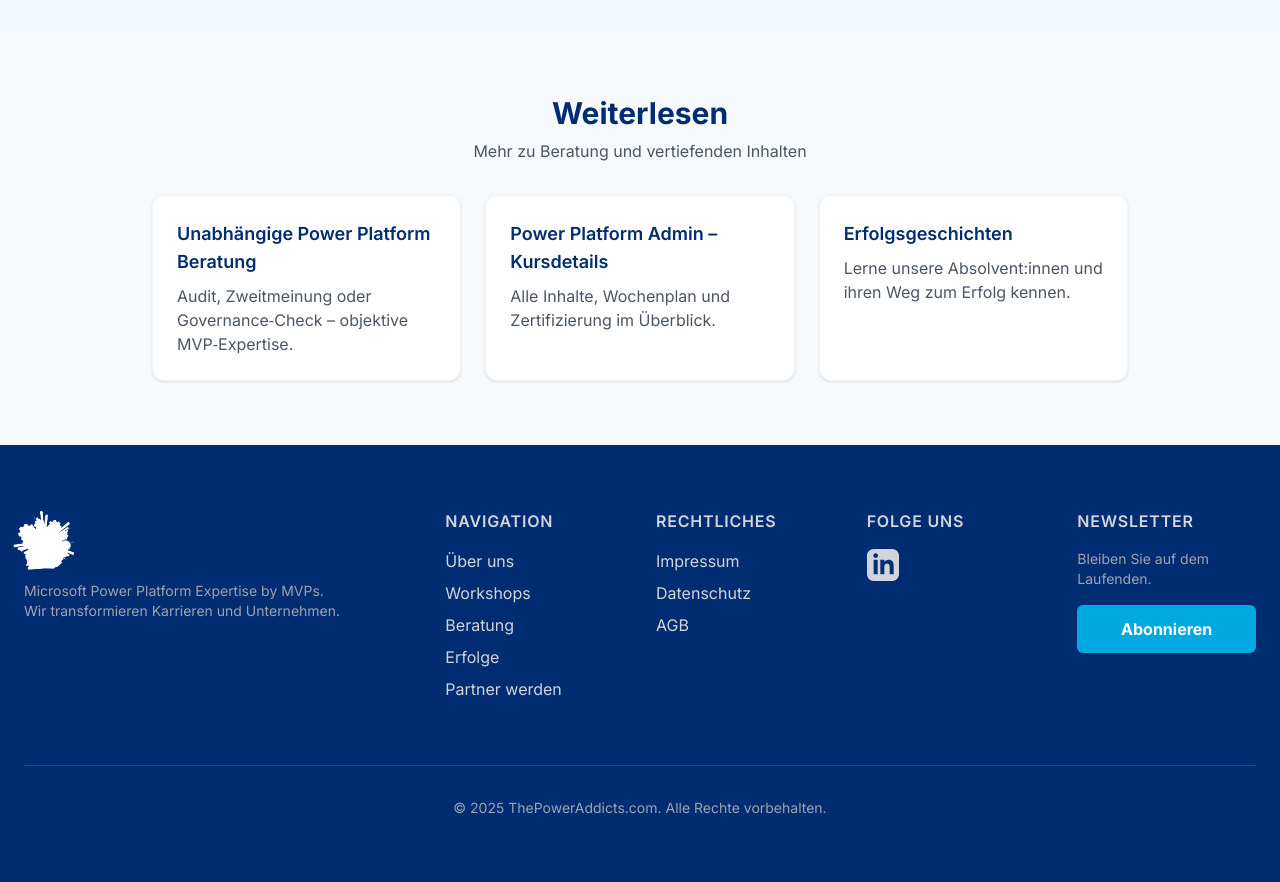
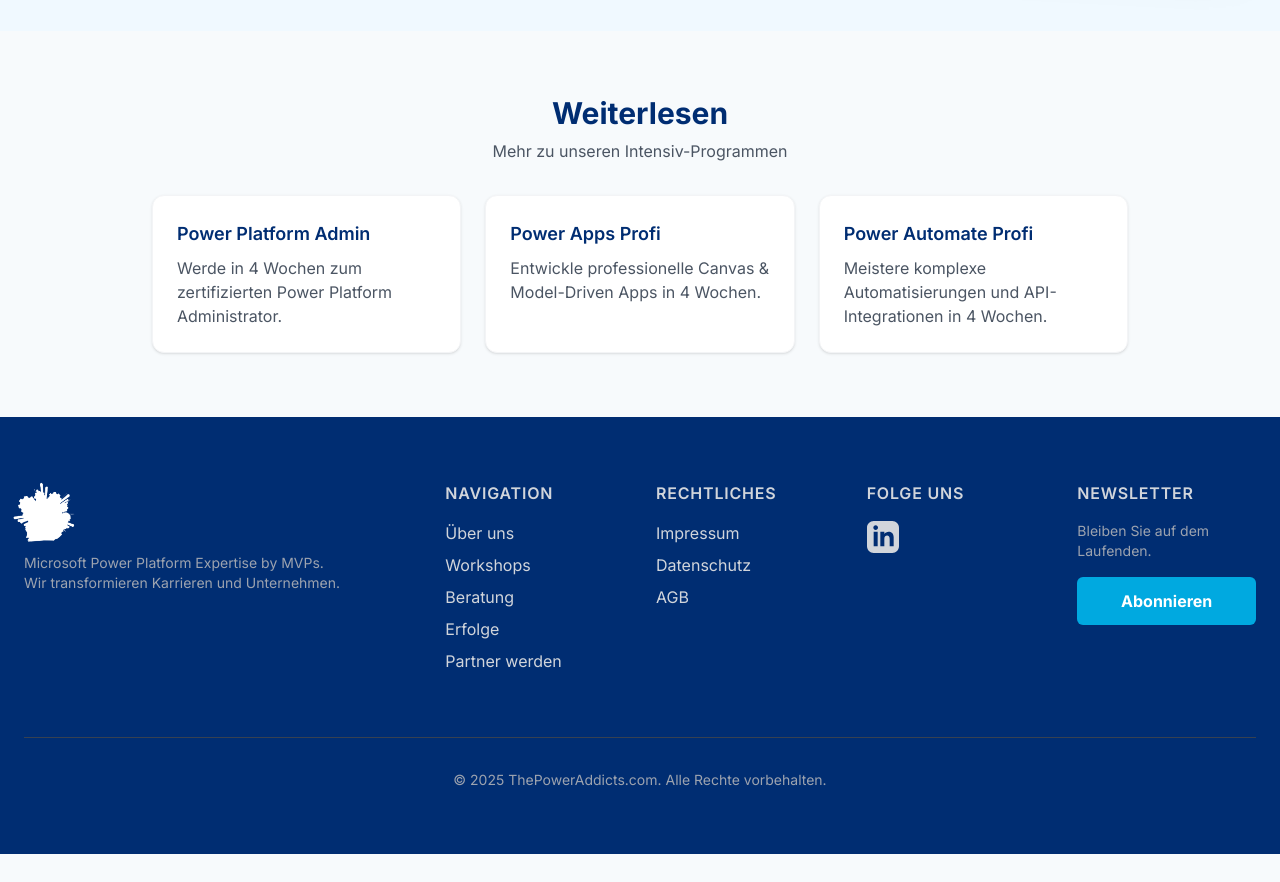
Before and after one commit to MarceLehmann/ThePowerAddicts.com, a React (Vite) app: page /#/ in a window 1280 px wide. Shown: the part 3820-4702 px from the top of the page. After the commit the page ends 4674 px from the top, so only its background shows below. Built offline with nearby package versions, Linux system fonts and the light colour scheme.

Commit message:
Update 'Weiterlesen' section to link to all 3 workshop detail pages

```diff
--- a/pages/HomePage.tsx
+++ b/pages/HomePage.tsx
@@ -452,20 +452,20 @@
         <AnimatedSection className="py-16">
           <div className="container mx-auto px-6 max-w-5xl">
             <h2 className="text-2xl md:text-3xl font-bold text-brand-blue-dark text-center">Weiterlesen</h2>
-            <p className="mt-2 text-center text-gray-600">Mehr zu Beratung und vertiefenden Inhalten</p>
+            <p className="mt-2 text-center text-gray-600">Mehr zu unseren Intensiv-Programmen</p>
             <div className="mt-8 grid md:grid-cols-3 gap-6">
-              <Link to="/unabhaengige-beratung" className="block bg-white p-6 rounded-xl shadow hover:shadow-lg border border-gray-100 transition-transform hover:-translate-y-1">
-                <h3 className="text-lg font-semibold text-brand-blue-dark">Unabhängige Power Platform Beratung</h3>
-                <p className="text-gray-600 mt-2">Audit, Zweitmeinung oder Governance‑Check – objektive MVP‑Expertise.</p>
+              <Link to="/workshops/power-platform-admin-in-4-wochen" className="block bg-white p-6 rounded-xl shadow hover:shadow-lg border border-gray-100 transition-transform hover:-translate-y-1">
+                <h3 className="text-lg font-semibold text-brand-blue-dark">Power Platform Admin</h3>
+                <p className="text-gray-600 mt-2">Werde in 4 Wochen zum zertifizierten Power Platform Administrator.</p>
               </Link>
-              <Link to="/workshops/power-platform-admin-in-4-wochen" className="block bg-white p-6 rounded-xl shadow hover:shadow-lg border border-gray-100 transition-transform hover:-translate-y-1">
-                <h3 className="text-lg font-semibold text-brand-blue-dark">Power Platform Admin – Kursdetails</h3>
-                <p className="text-gray-600 mt-2">Alle Inhalte, Wochenplan und Zertifizierung im Überblick.</p>
+              <Link to="/workshops/power-apps-profi-in-4-wochen" className="block bg-white p-6 rounded-xl shadow hover:shadow-lg border border-gray-100 transition-transform hover:-translate-y-1">
+                <h3 className="text-lg font-semibold text-brand-blue-dark">Power Apps Profi</h3>
+                <p className="text-gray-600 mt-2">Entwickle professionelle Canvas & Model-Driven Apps in 4 Wochen.</p>
               </Link>
-              <a href="#erfolgsgeschichten" className="block bg-white p-6 rounded-xl shadow hover:shadow-lg border border-gray-100 transition-transform hover:-translate-y-1">
-                <h3 className="text-lg font-semibold text-brand-blue-dark">Erfolgsgeschichten</h3>
-                <p className="text-gray-600 mt-2">Lerne unsere Absolvent:innen und ihren Weg zum Erfolg kennen.</p>
-              </a>
+              <Link to="/workshops/power-automate-profi-in-4-wochen" className="block bg-white p-6 rounded-xl shadow hover:shadow-lg border border-gray-100 transition-transform hover:-translate-y-1">
+                <h3 className="text-lg font-semibold text-brand-blue-dark">Power Automate Profi</h3>
+                <p className="text-gray-600 mt-2">Meistere komplexe Automatisierungen und API-Integrationen in 4 Wochen.</p>
+              </Link>
             </div>
           </div>
         </AnimatedSection>
```
